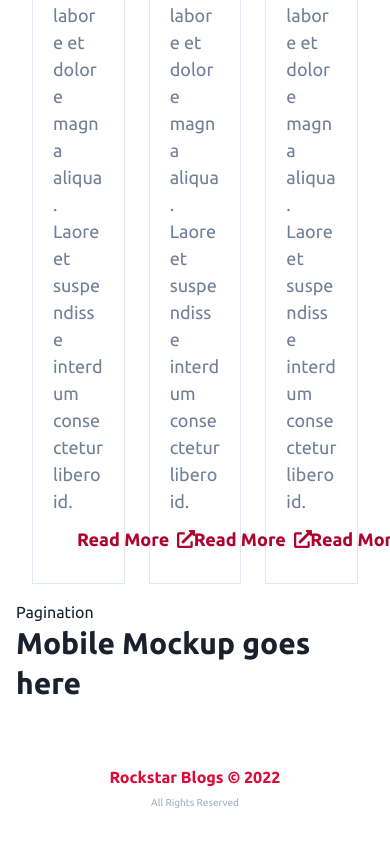
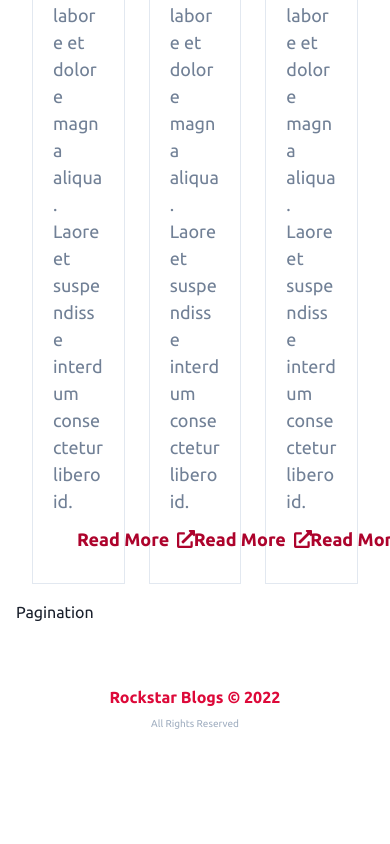
Before and after one commit to Aman7400/rockstar-blogs, a Next.js app: page / in a window 390 px wide. Shown: the part 3908-4752 px from the top of the page. After the commit the page ends 4703 px from the top, so only its background shows below. Built offline with nearby package versions, Linux system fonts and the light colour scheme.

Commit message:
Remove Mobile Mockup

```diff
--- a/components/home/MobileMockup.js
+++ /dev/null
@@ -1,11 +0,0 @@
-import { Container, Heading } from "@chakra-ui/react";
-
-export default function MobileAppMockup() {
-    return (
-      <Container maxW="container.xl">
-        <Heading>
-          Mobile Mockup goes here
-        </Heading>
-      </Container>
-    )
-  }
--- a/pages/index.js
+++ b/pages/index.js
@@ -2,7 +2,6 @@ import React from 'react'
 import HeroSection from '../components/home/HeroSection'
 import LatestBlogs from '../components/home/LatestBlogs'
 import AllBlogPosts from '../components/home/AllBlogPosts'
-import MobileAppMockup from '../components/home/MobileMockup'
 
 export default function Home() {
   return (
@@ -10,7 +9,6 @@ export default function Home() {
       <HeroSection />
       <LatestBlogs />
       <AllBlogPosts />
-      <MobileAppMockup />
     </>
   )
 }
```
